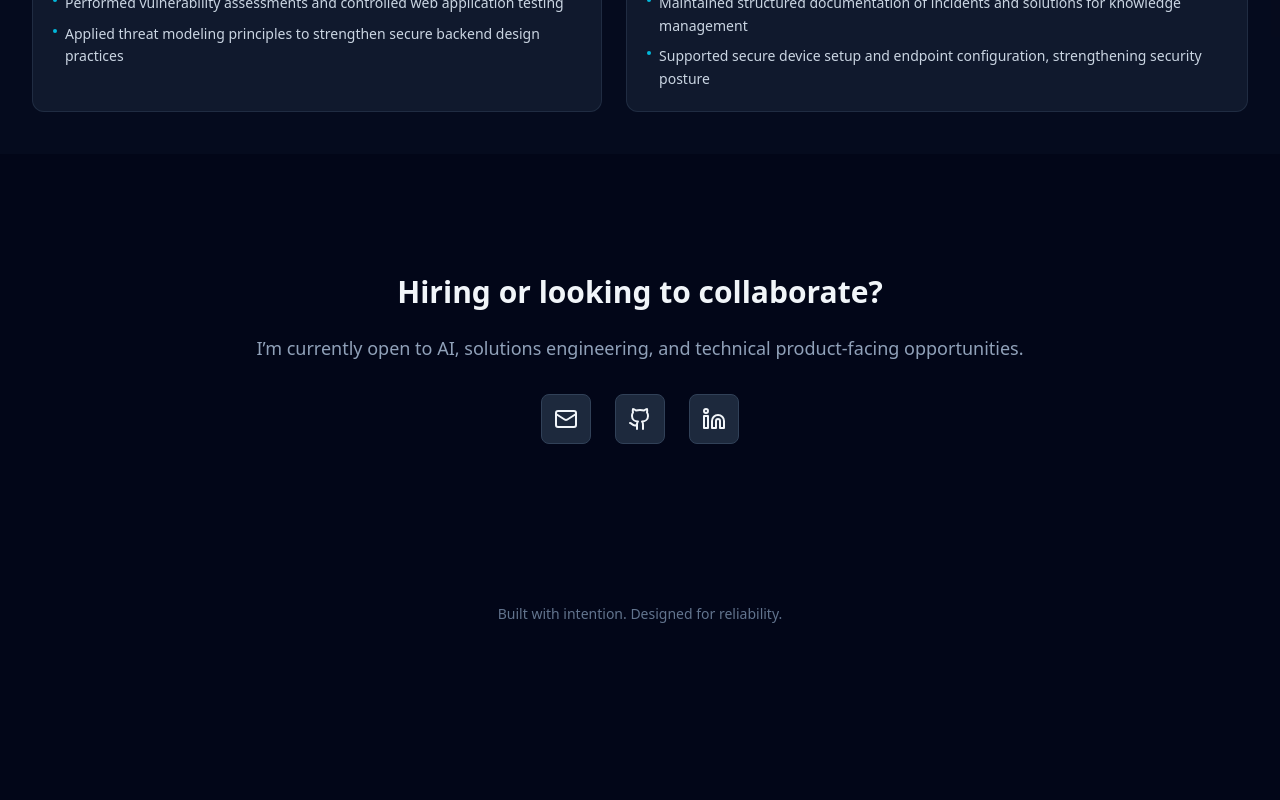
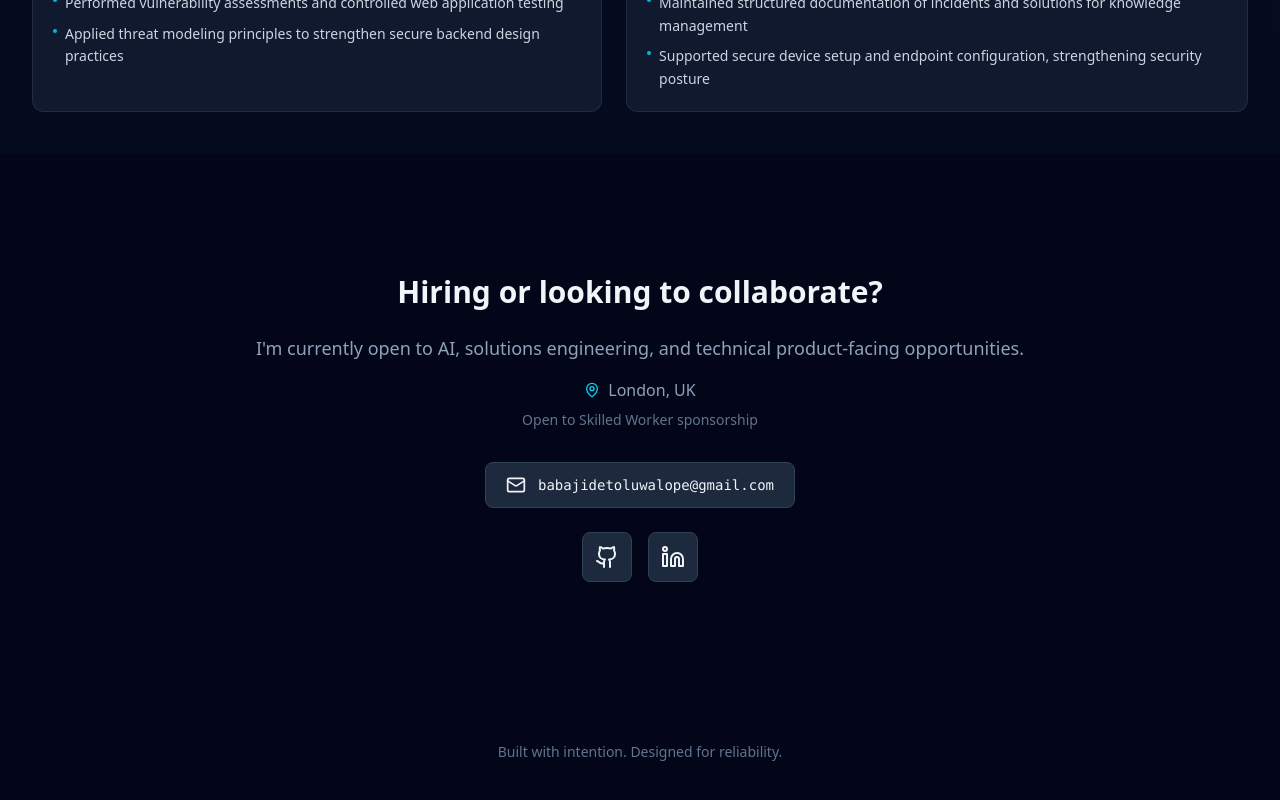
Before and after one commit to TolulopeBabajide/portfolio-website, a React (Vite) app: page / in a window 1280 px wide. Shown: the part 4790-5590 px from the top of the page. Before the commit the page ends 5494 px from the top, so only its background shows below. Built offline with nearby package versions, Linux system fonts and the light colour scheme.

Commit message:
feat(M-01): add visible email, location, and sponsorship note to Contact
Recruiters can now copy-paste email without clicking. London UK location
and Skilled Worker sponsorship note added for UK job-search context.

```diff
--- a/src/components/Contact.jsx
+++ b/src/components/Contact.jsx
@@ -1,5 +1,5 @@
 import { motion } from 'framer-motion'
-import { Mail, Linkedin, Github } from 'lucide-react'
+import { Mail, Linkedin, Github, MapPin } from 'lucide-react'
 
 const Contact = () => {
     return (
@@ -12,21 +12,35 @@ const Contact = () => {
                     className="p-10"
                 >
                     <h2 className="text-3xl font-bold mb-6">Hiring or looking to collaborate?</h2>
-                    <p className="text-slate-400 mb-8 text-lg">
-                        I’m currently open to AI, solutions engineering, and technical product-facing opportunities.
+                    <p className="text-slate-400 mb-4 text-lg">
+                        I&apos;m currently open to AI, solutions engineering, and technical product-facing opportunities.
                     </p>
 
+                    <div className="flex items-center justify-center gap-2 text-slate-400 mb-2">
+                        <MapPin size={16} className="text-cyan-400" />
+                        <span>London, UK</span>
+                    </div>
 
-                    <div className="flex justify-center gap-6 mb-10">
-                        <motion.a whileTap={{ scale: 0.9 }} href="mailto:babajidetoluwalope@gmail.com" className="p-3 bg-slate-800 rounded-lg hover:bg-slate-700 hover:text-cyan-400 transition-colors border border-slate-700">
-                            <Mail size={24} />
+                    <p className="text-slate-500 text-sm mb-8">Open to Skilled Worker sponsorship</p>
+
+                    <div className="flex flex-col items-center gap-6 mb-10">
+                        <motion.a
+                            whileTap={{ scale: 0.9 }}
+                            href="mailto:babajidetoluwalope@gmail.com"
+                            className="flex items-center gap-3 px-5 py-3 bg-slate-800 rounded-lg hover:bg-slate-700 hover:text-cyan-400 transition-colors border border-slate-700"
+                        >
+                            <Mail size={20} />
+                            <span className="text-sm font-mono">babajidetoluwalope@gmail.com</span>
                         </motion.a>
+
+                        <div className="flex justify-center gap-4">
                             <motion.a whileTap={{ scale: 0.9 }} href="https://github.com/TolulopeBabajide" className="p-3 bg-slate-800 rounded-lg hover:bg-slate-700 hover:text-cyan-400 transition-colors border border-slate-700">
                                 <Github size={24} />
                             </motion.a>
                             <motion.a whileTap={{ scale: 0.9 }} href="https://www.linkedin.com/in/tolulopebabajide/" className="p-3 bg-slate-800 rounded-lg hover:bg-slate-700 hover:text-cyan-400 transition-colors border border-slate-700">
                                 <Linkedin size={24} />
                             </motion.a>
+                        </div>
                     </div>
 
                 </motion.div>
```
Lines whose indentation alone changed are shown as unchanged.
